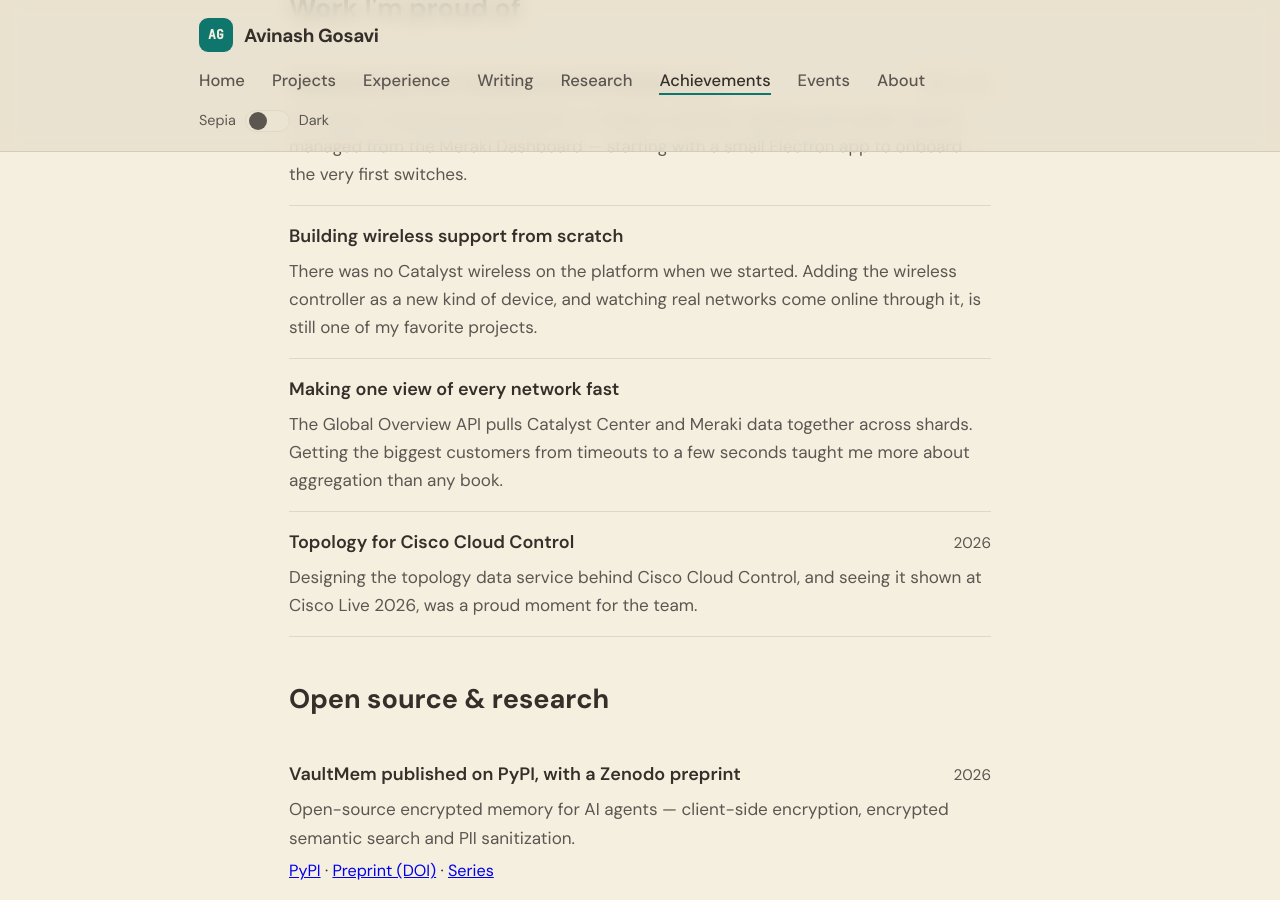
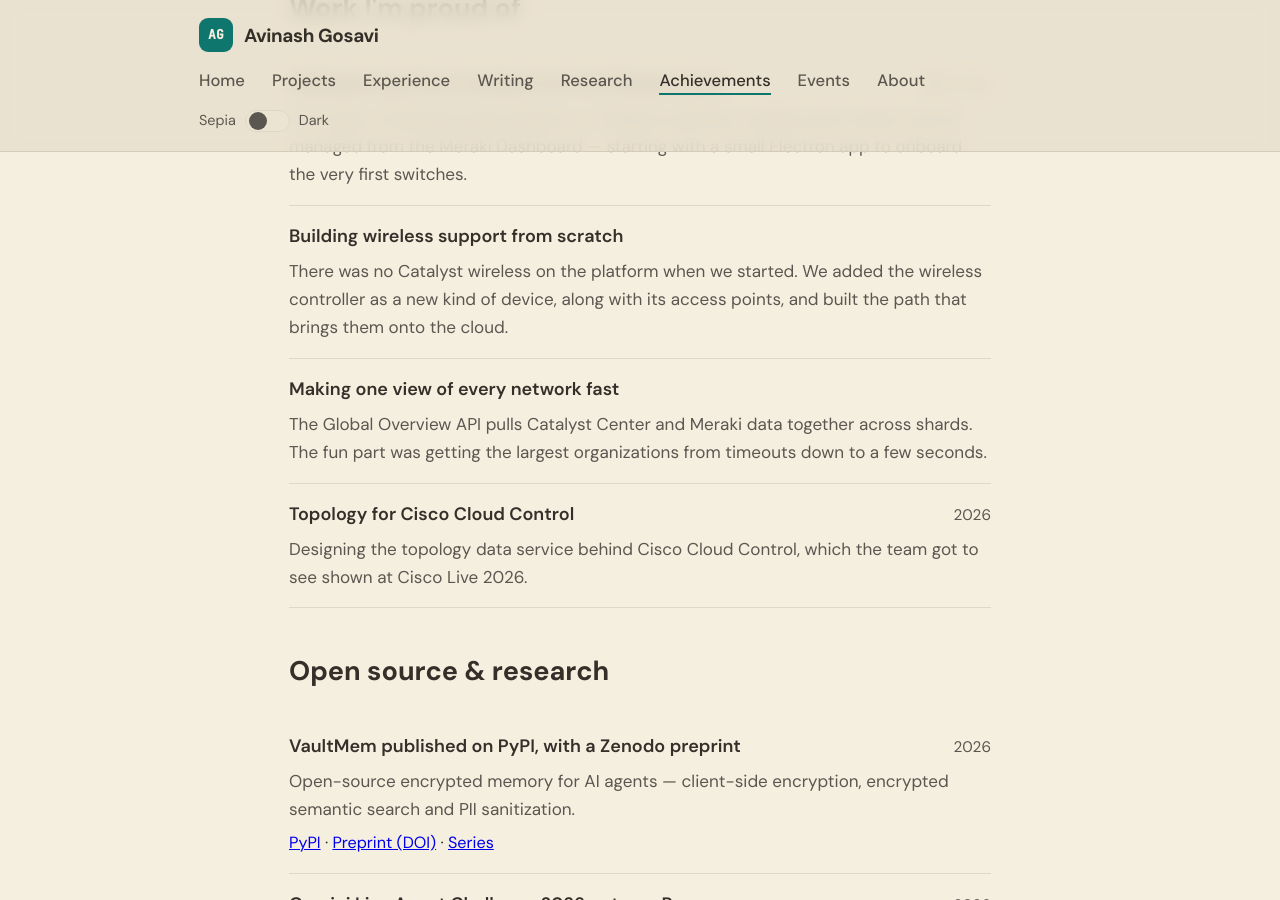
Before and after one commit to aag1091-alt/avinashgosavi.com, a Jekyll site: the page built from achievements.md, in a window 1280 px wide and 900 px high, scrolled down 396 px. Built offline with Jekyll 4.4.1, drawn with Linux system fonts in a browser that asks for light colours.

Commit message:
Achievements: keep wording factual
Co-Authored-By: Claude Opus 5.5 <noreply@anthropic.com>
Claude-Session: https://claude.ai/code/session_01Sme4KfULpujkU79T8FnF1M

```diff
--- a/_data/achievements.yml
+++ b/_data/achievements.yml
@@ -10,19 +10,19 @@
         small Electron app to onboard the very first switches.
     - title: Building wireless support from scratch
       detail: >-
-        There was no Catalyst wireless on the platform when we started. Adding
-        the wireless controller as a new kind of device, and watching real
-        networks come online through it, is still one of my favorite projects.
+        There was no Catalyst wireless on the platform when we started. We
+        added the wireless controller as a new kind of device, along with its
+        access points, and built the path that brings them onto the cloud.
     - title: Making one view of every network fast
       detail: >-
         The Global Overview API pulls Catalyst Center and Meraki data together
-        across shards. Getting the biggest customers from timeouts to a
-        few seconds taught me more about aggregation than any book.
+        across shards. The fun part was getting the largest organizations from
+        timeouts down to a few seconds.
     - title: Topology for Cisco Cloud Control
       year: 2026
       detail: >-
-        Designing the topology data service behind Cisco Cloud Control, and
-        seeing it shown at Cisco Live 2026, was a proud moment for the team.
+        Designing the topology data service behind Cisco Cloud Control, which
+        the team got to see shown at Cisco Live 2026.
 
 - section: Open source & research
   items:
```
